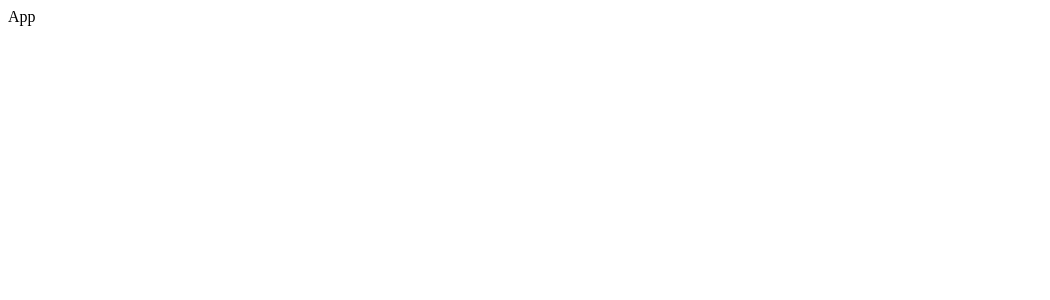
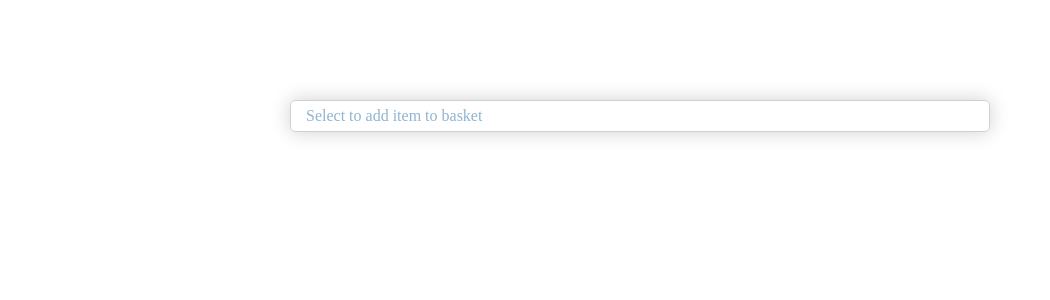
Before and after one commit to ofir-hakshur/fruits-basket, a React (Vite) app: page / in a window 1280 px wide. Shown: the top 300 px of the page, without its empty margins (0-1050 px from the left). Built offline with nearby package versions, Linux system fonts and the light colour scheme.

Commit message:
Created FruitsBasket and Dropdown components

```diff
--- a/src/App.jsx
+++ b/src/App.jsx
@@ -1,5 +1,8 @@
+import { FruitsBasket } from './components/FruitsBasket/FruitsBasket';
+import 'react-toastify/dist/ReactToastify.css';
+
 function App() {
-  return <div>App</div>;
+  return <FruitsBasket />;
 }
 
 export default App;
--- /dev/null
+++ b/src/components/FruitsBasket/Dropdown/Dropdown.jsx
@@ -0,0 +1,55 @@
+/* eslint-disable react/prop-types */
+import { useState } from 'react';
+import { toast } from 'react-toastify';
+import * as S from './Dropdown.style';
+
+export const Dropdown = ({ fruits, setFruits, setSelectedFruits }) => {
+  const [isOpen, setIsOpen] = useState(false);
+
+  const handleOnClick = async (fruitName) => {
+    try {
+      const res = await fetch(
+        `https://front-end-exam-dot-winky-apis.ew.r.appspot.com/products/${fruitName}`,
+      );
+      const fruit = await res.json();
+
+      // Edge case - no data for melone
+      if (fruit.error) {
+        toast.info(`${fruitName} is not exist`, {
+          autoClose: 2000,
+        });
+        setIsOpen(false);
+        return;
+      }
+
+      if (fruit.stock !== 0) {
+        setSelectedFruits((prev) => [...prev, fruit]);
+        setFruits([...fruits].filter((fruit) => fruit !== fruitName));
+      } else {
+        toast.info(`Sorry, ${fruitName} not in stock`, {
+          autoClose: 2000,
+        });
+      }
+      setIsOpen(false);
+    } catch (e) {
+      console.log('error occurred');
+    }
+  };
+
+  return (
+    <S.DropdownContainer>
+      <S.LabelContainer onClick={() => setIsOpen((prev) => !prev)}>
+        Select to add item to basket
+      </S.LabelContainer>
+      {isOpen && (
+        <S.FruitsListContainer>
+          {fruits.map((fruit) => (
+            <S.FruitContainer key={fruit} onClick={() => handleOnClick(fruit)}>
+              {fruit}
+            </S.FruitContainer>
+          ))}
+        </S.FruitsListContainer>
+      )}
+    </S.DropdownContainer>
+  );
+};
--- /dev/null
+++ b/src/components/FruitsBasket/Dropdown/Dropdown.style.js
@@ -0,0 +1,39 @@
+import styled from 'styled-components';
+
+export const DropdownContainer = styled.div`
+  position: relative;
+`;
+
+export const LabelContainer = styled.div`
+  display: flex;
+  justify-content: space-between;
+  align-items: center;
+  padding-inline: 15px;
+  border-radius: 5px;
+  border: 1px solid #d0d0d0;
+  height: 30px;
+  box-shadow: 0 0 20px #d0d0d0;
+  cursor: pointer;
+  color: #90b4d2;
+`;
+
+export const FruitsListContainer = styled.div`
+  position: absolute;
+  top: 45px;
+  left: 0;
+  display: flex;
+  flex-direction: column;
+  border: 1px solid #d0d0d0;
+  border-radius: 5px;
+  background-color: white;
+  box-shadow: 0 0 20px #d0d0d0;
+`;
+
+export const FruitContainer = styled.div`
+  display: flex;
+  justify-content: space-between;
+  width: 400px;
+  margin: 10px;
+  cursor: pointer;
+  color: #90b4d2;
+`;
--- /dev/null
+++ b/src/components/FruitsBasket/Dropdown/index.js
@@ -0,0 +1 @@
+export { Dropdown } from './Dropdown';
--- /dev/null
+++ b/src/components/FruitsBasket/FruitsBasket.jsx
@@ -0,0 +1,22 @@
+import { useState } from 'react';
+import { Dropdown } from './Dropdown';
+import * as S from './FruitsBasket.style';
+
+export const FruitsBasket = () => {
+  const [fruits, setFruits] = useState([
+    'apple',
+    'carrot',
+    'melone',
+    'pear',
+    'lemon',
+    'orange',
+    'salad',
+  ]);
+  const [selectedFruits, setSelectedFruits] = useState([]);
+
+  return (
+    <S.FruitsBasketContainer>
+      <Dropdown fruits={fruits} setFruits={setFruits} setSelectedFruits={setSelectedFruits} />
+    </S.FruitsBasketContainer>
+  );
+};
--- /dev/null
+++ b/src/components/FruitsBasket/FruitsBasket.style.js
@@ -0,0 +1,25 @@
+import styled from 'styled-components';
+
+export const FruitsBasketContainer = styled.div`
+  display: flex;
+  flex-direction: column;
+  max-width: 700px;
+  gap: 20px;
+  margin: 100px auto 0px;
+`;
+
+export const HorizontalDivider = styled.div`
+  height: 2px;
+  background-color: black;
+  background-color: #90b4d2;
+`;
+
+export const SubmitContainer = styled.button`
+  width: 150px;
+  height: 50px;
+  border-radius: 5px;
+  background-color: #90b4d2;
+  border: none;
+  color: white;
+  cursor: pointer;
+`;
--- /dev/null
+++ b/src/components/FruitsBasket/index.js
@@ -0,0 +1 @@
+export { FruitsBasket } from './FruitsBasket';
```
